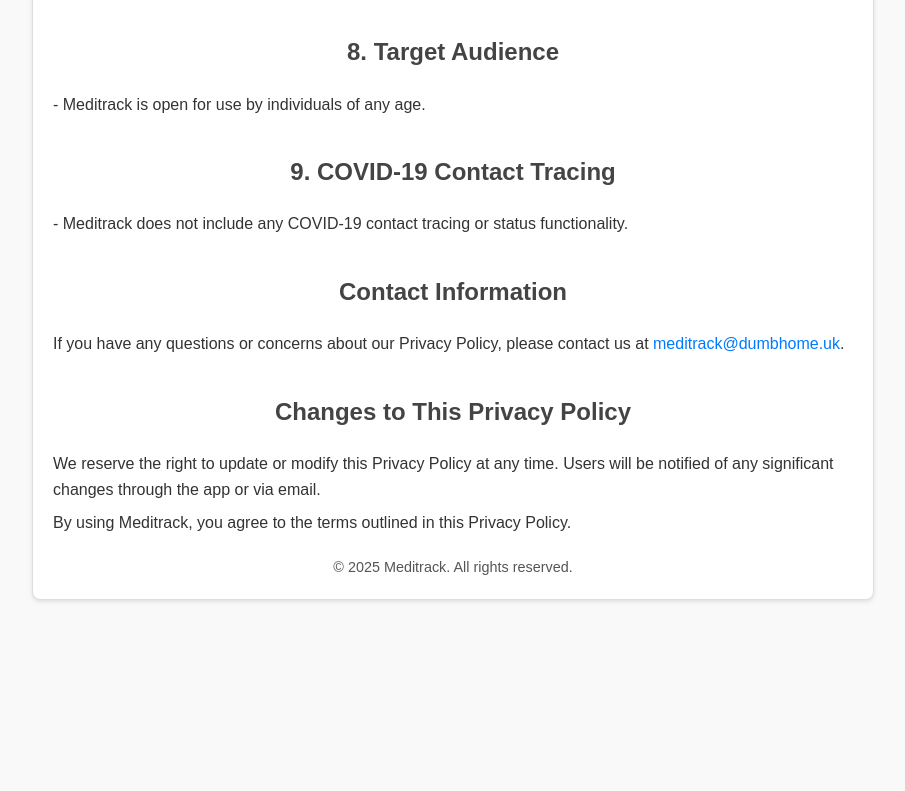
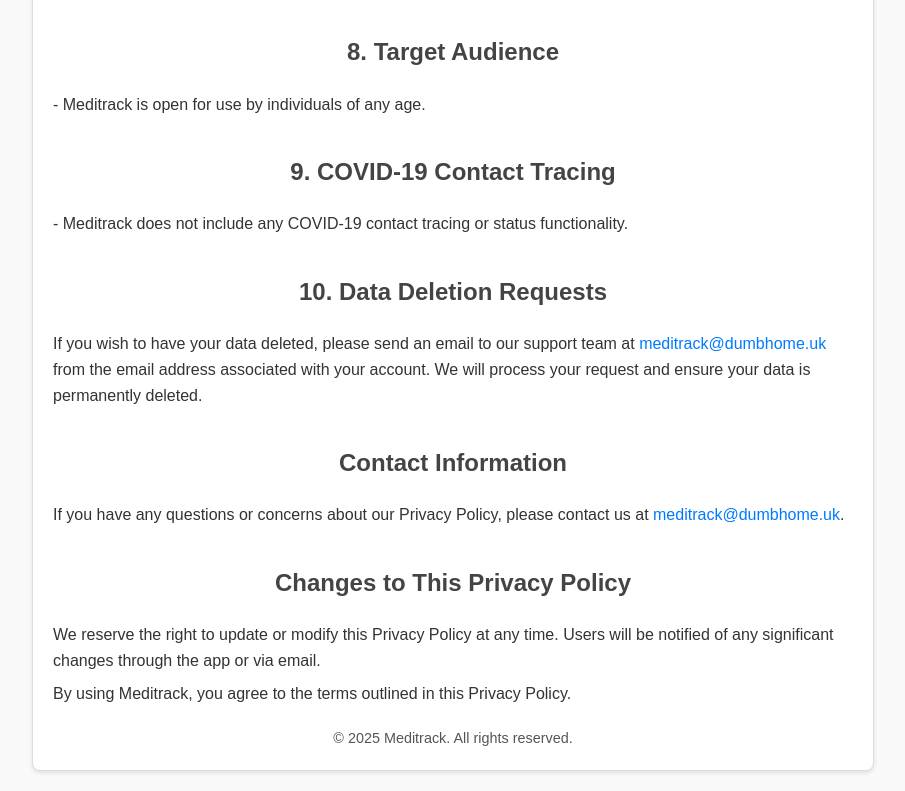
Before and after one commit to cybervoid/chatgpt-assistant, a plain HTML site: page index.html in a window 1280 px wide. Shown: the part 1074-1865 px from the top of the page, without its empty margins (187-1092 px from the left). Before the commit the page ends 1694 px from the top, so only its background shows below. Drawn offline with Linux system fonts and the light colour scheme.

Commit message:
Update index.html

```diff
--- a/index.html
+++ b/index.html
@@ -101,6 +101,9 @@
     <h2>9. COVID-19 Contact Tracing</h2>
     <p>- Meditrack does not include any COVID-19 contact tracing or status functionality.</p>
 
+    <h2>10. Data Deletion Requests</h2>
+    <p>If you wish to have your data deleted, please send an email to our support team at <a href="mailto:meditrack@dumbhome.uk">meditrack@dumbhome.uk</a> from the email address associated with your account. We will process your request and ensure your data is permanently deleted.</p>
+
     <h2>Contact Information</h2>
     <p>If you have any questions or concerns about our Privacy Policy, please contact us at <a href="mailto:meditrack@dumbhome.uk">meditrack@dumbhome.uk</a>.</p>
 
```
